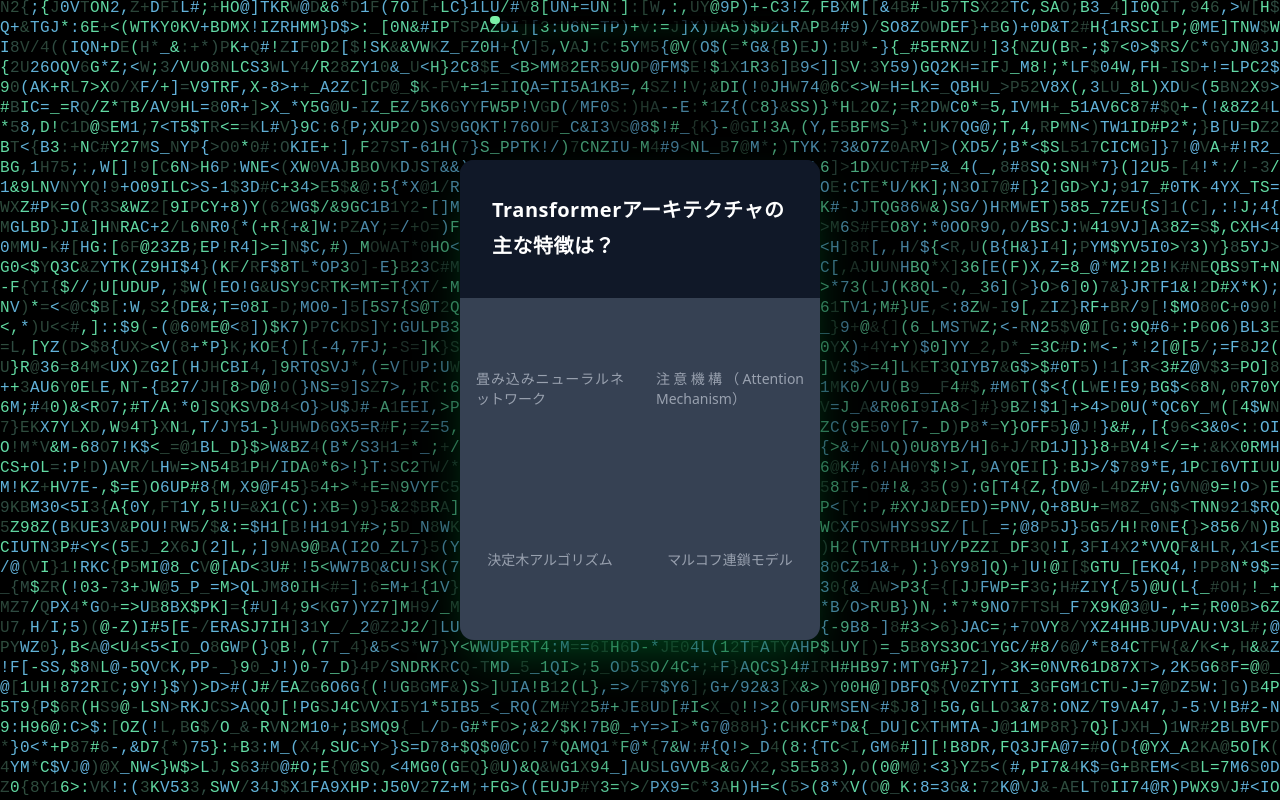
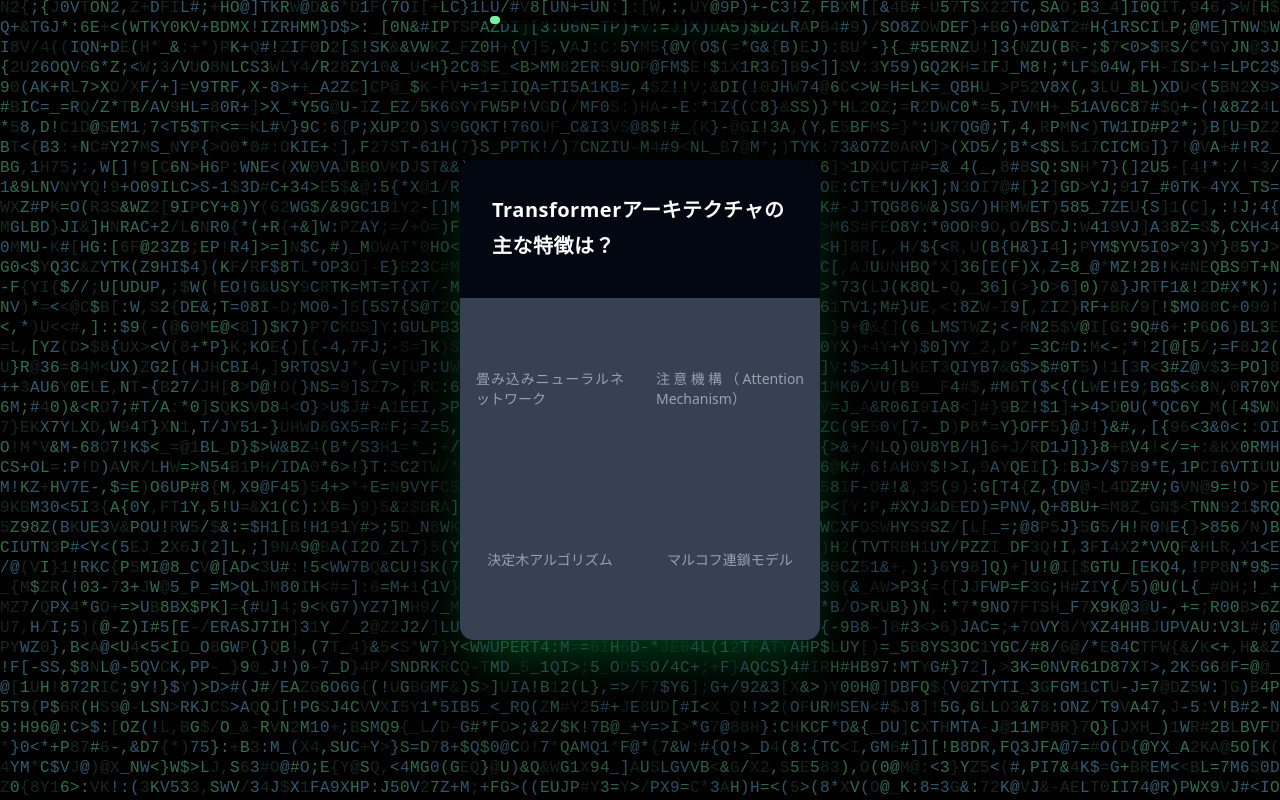
Before and after one commit to liuchiawei/ai-quiz, a Next.js app: page /quiz in a window 1280 px wide. Built offline with nearby package versions, Linux system fonts and the light colour scheme.

Commit message:
style - darken background color, quiz card, result card

```diff
--- a/app/layout.tsx
+++ b/app/layout.tsx
@@ -41,6 +41,7 @@ export default function RootLayout({
           centerVignette={true}
           outerVignette={false}
           smooth={true}
+          className="brightness-50"
         />
       </body>
     </html>
--- a/components/LetterGlitch.tsx
+++ b/components/LetterGlitch.tsx
@@ -2,19 +2,21 @@
 
 import React from "react";
 import { useRef, useEffect } from "react";
-
+import { cn } from "@/lib/utils";
 const LetterGlitch = ({
   glitchColors = ["#2b4539", "#61dca3", "#61b3dc"],
   glitchSpeed = 50,
   centerVignette = false,
   outerVignette = true,
   smooth = true,
+  className,
 }: {
   glitchColors?: string[];
   glitchSpeed?: number;
   centerVignette?: boolean;
   outerVignette?: boolean;
   smooth?: boolean;
+  className?: string;
 }) => {
   const canvasRef = useRef<HTMLCanvasElement | null>(null);
   const animationRef = useRef<number | null>(null);
@@ -281,7 +283,7 @@ const LetterGlitch = ({
   }, [glitchSpeed, smooth]);
 
   return (
-    <div className="fixed top-0 left-0 z-0 w-full h-full bg-black overflow-hidden">
+    <div className={cn("fixed top-0 left-0 z-0 w-full h-full bg-black overflow-hidden", className)}>
       <canvas ref={canvasRef} className="block w-full h-full" />
       {outerVignette && (
         <div className="absolute top-0 left-0 w-full h-full pointer-events-none bg-[radial-gradient(circle,_rgba(0,0,0,0)_60%,_rgba(0,0,0,1)_100%)]"></div>
--- a/components/QuizCard.tsx
+++ b/components/QuizCard.tsx
@@ -8,9 +8,9 @@ export default function QuizCard({ question, options, correctAnswer, onAnswer }:
       initial={{ opacity: 0, y: 50 }}
       animate={{ opacity: 1, y: 0 }}
       transition={{ type: 'spring', bounce: 0.5, duration: 1, ease: "easeOut" }}
-      className='w-[360px] h-[480px] flex flex-col items-center justify-center bg-gray-900 shadow-2xl shadow-green-700/50 rounded-xl overflow-hidden'>
-      <div data-quiz-question className='w-full h-42 p-8 flex items-start justify-between bg-gray-900'>
-        <DecryptedText text={question} sequential={true} speed={18} animateOn='view' className='text-xl font-bold text-white text-justify tracking-wide leading-9' encryptedClassName='text-teal-600 text-sm'/>
+      className='w-[360px] h-[480px] flex flex-col items-center justify-center bg-gray-950 shadow-2xl shadow-green-700/50 rounded-xl overflow-hidden'>
+      <div data-quiz-question className='w-full h-42 p-8 flex items-start justify-between bg-gray-950'>
+        <DecryptedText text={question} sequential={true} speed={18} animateOn='view' className='text-xl font-bold text-white text-justify tracking-wide leading-9' encryptedClassName='text-emerald-600 text-sm'/>
       </div>
       <div data-quiz-options className='w-full h-full grid grid-cols-2 *:size-full *:rounded-none'>
         {options.map((option, index) => (
--- a/components/ResultCard.tsx
+++ b/components/ResultCard.tsx
@@ -28,7 +28,7 @@ export default function ResultCard({
       initial={{ opacity: 0, y: 100 }}
       animate={{ opacity: 1, y: 0 }}
       transition={{ type: "spring", bounce: 0.6, duration: 1, ease: "easeOut" }}
-      className="w-[360px] h-[480px] flex flex-col items-center justify-between gap-4 pt-10 pb-4 text-center bg-gray-900 text-gray-400 shadow-lg rounded-xl overflow-hidden"
+      className="w-[360px] h-[480px] flex flex-col items-center justify-between gap-4 pt-10 pb-4 text-center bg-gray-950 text-gray-400 shadow-lg rounded-xl overflow-hidden"
     >
       <div className="flex flex-col items-center justify-center gap-1">
         <motion.h2
```
